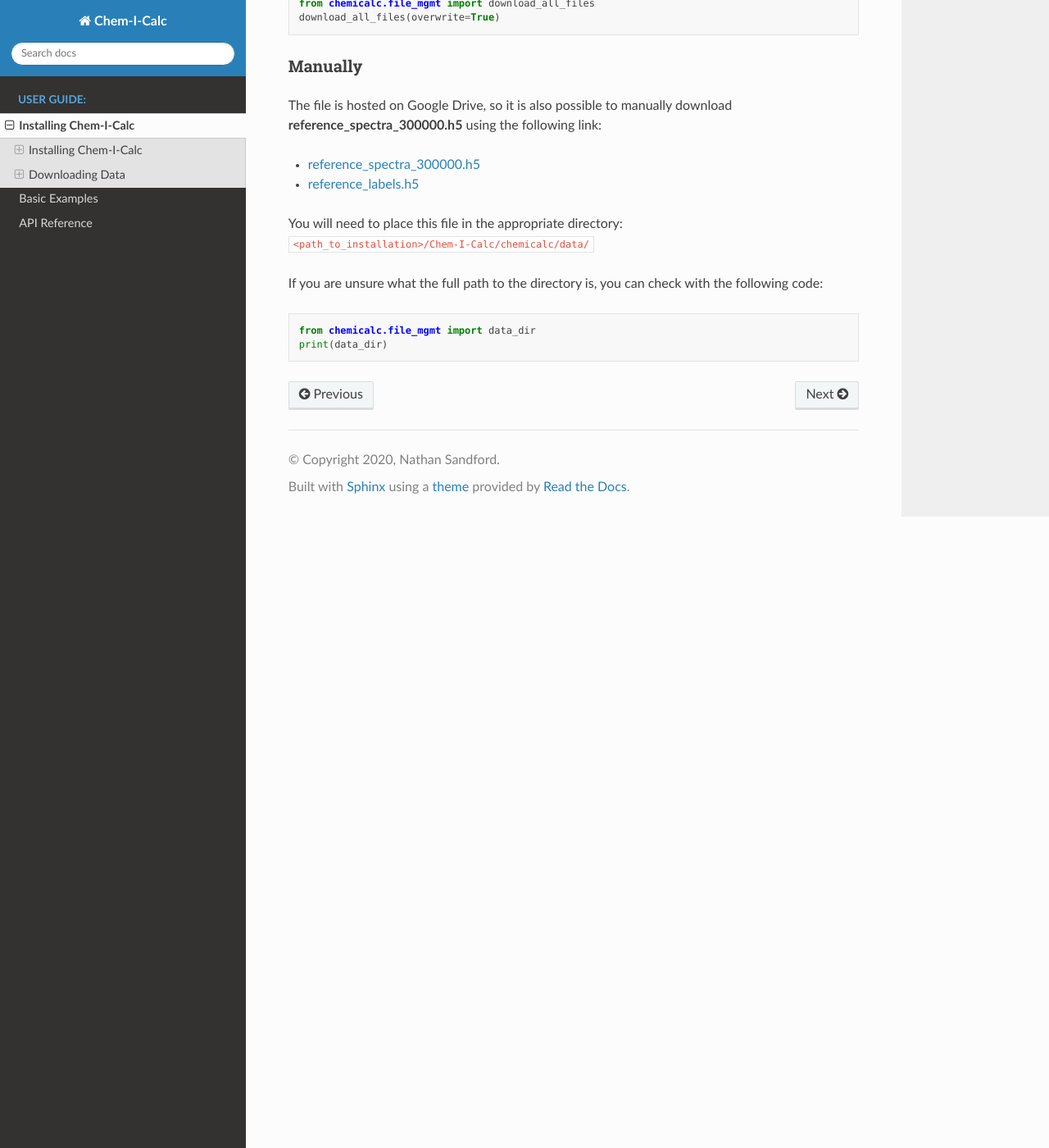
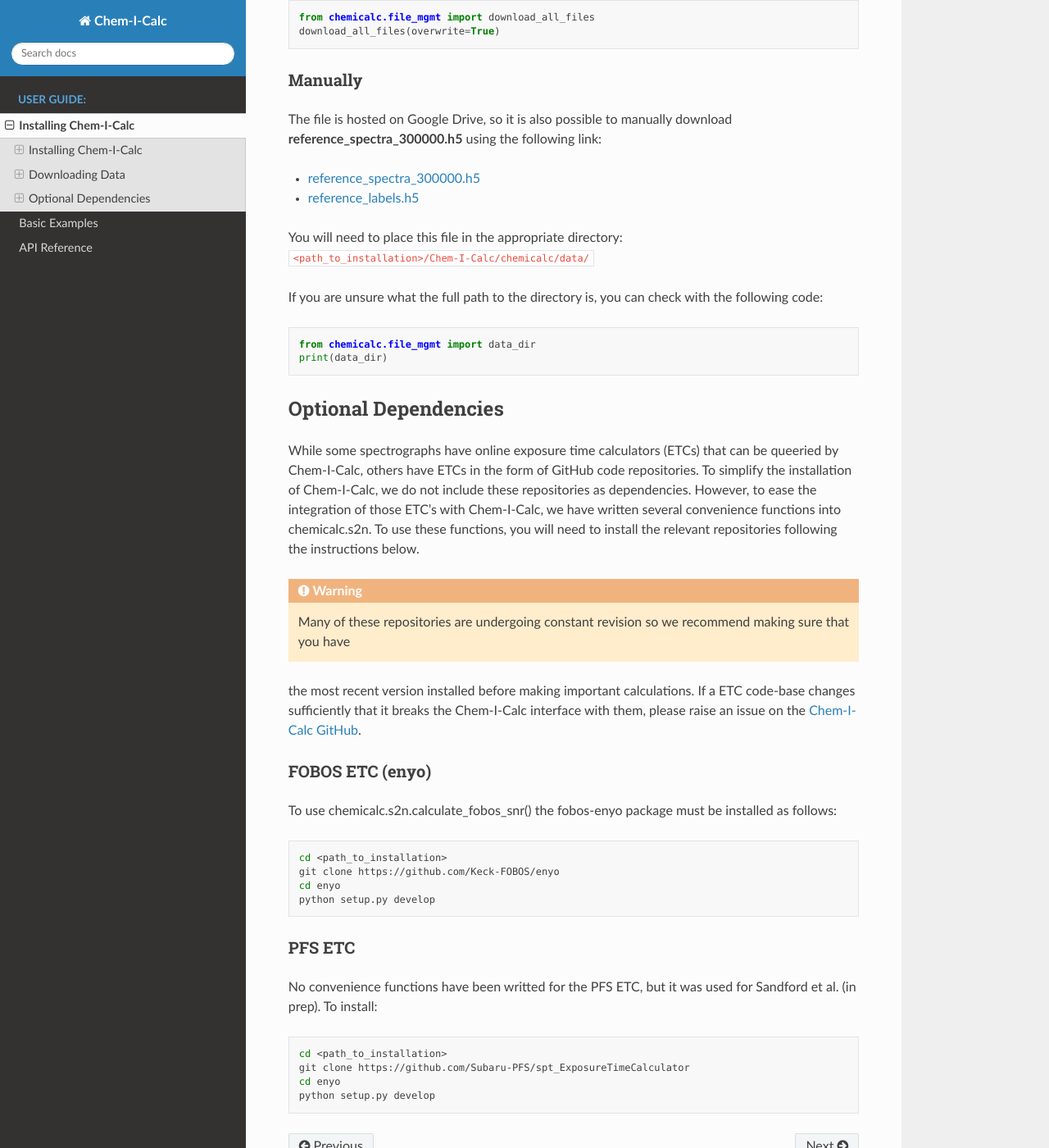
Before and after one commit to NathanSandford/Chem-I-Calc, a Sphinx documentation site: the page built from docs/user/installing.rst, in a window 1280 px wide and 1400 px high, scrolled down 1520 px. Shown: the whole window at 82% size. Built offline with Sphinx 7.4.7 and the Read the Docs theme 2.0.0, drawn with Linux system fonts in a browser that asks for light colours; some of the changed text lies outside the part shown.

Commit message:
ETC dependencies

```diff
--- a/docs/user/installing.rst
+++ b/docs/user/installing.rst
@@ -30,6 +30,7 @@ The source code for Chem-I-Calc can be downloaded from GitHub and installed by r
 
 .. code-block:: bash
 
+    cd <path_to_installation>
     git clone https://github.com/nathansandford/Chem-I-Calc.git
     cd Chem-I-Calc
     python setup.py develop
@@ -97,3 +98,43 @@ If you are unsure what the full path to the directory is, you can check with the
 
     from chemicalc.file_mgmt import data_dir
     print(data_dir)
+
+
+Optional Dependencies
+---------------------
+
+While some spectrographs have online exposure time calculators (ETCs) that can be queeried by Chem-I-Calc,
+others have ETCs in the form of GitHub code repositories. To simplify the installation of Chem-I-Calc,
+we do not include these repositories as dependencies. However, to ease the integration of those ETC's with Chem-I-Calc,
+we have written several convenience functions into chemicalc.s2n. To use these functions, you will need to install the
+relevant repositories following the instructions below.
+
+.. warning:: Many of these repositories are undergoing constant revision so we recommend making sure that you have
+the most recent version installed before making important calculations. If a ETC code-base changes sufficiently that it
+breaks the Chem-I-Calc interface with them, please raise an issue on the
+`Chem-I-Calc GitHub <https://github.com/NathanSandford/Chem-I-Calc>`_.
+
+FOBOS ETC (enyo)
+++++++++++++++++
+
+To use chemicalc.s2n.calculate_fobos_snr() the fobos-enyo package must be installed as follows:
+
+.. code-block:: bash
+
+    cd <path_to_installation>
+    git clone https://github.com/Keck-FOBOS/enyo
+    cd enyo
+    python setup.py develop
+
+PFS ETC
++++++++
+
+No convenience functions have been writted for the PFS ETC, but it was used for Sandford et al. (in prep).
+To install:
+
+.. code-block:: bash
+
+    cd <path_to_installation>
+    git clone https://github.com/Subaru-PFS/spt_ExposureTimeCalculator
+    cd enyo
+    python setup.py develop
```
